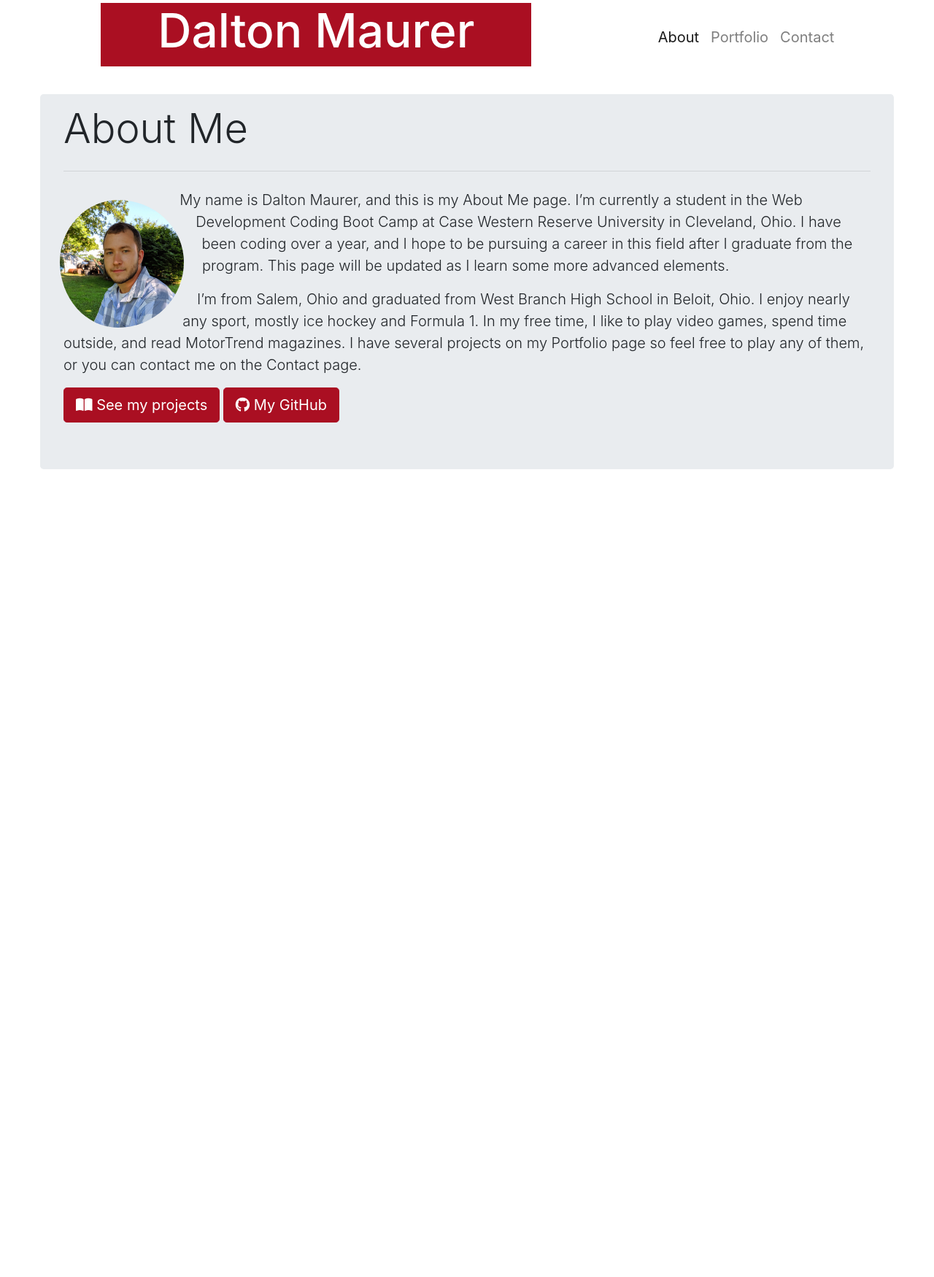
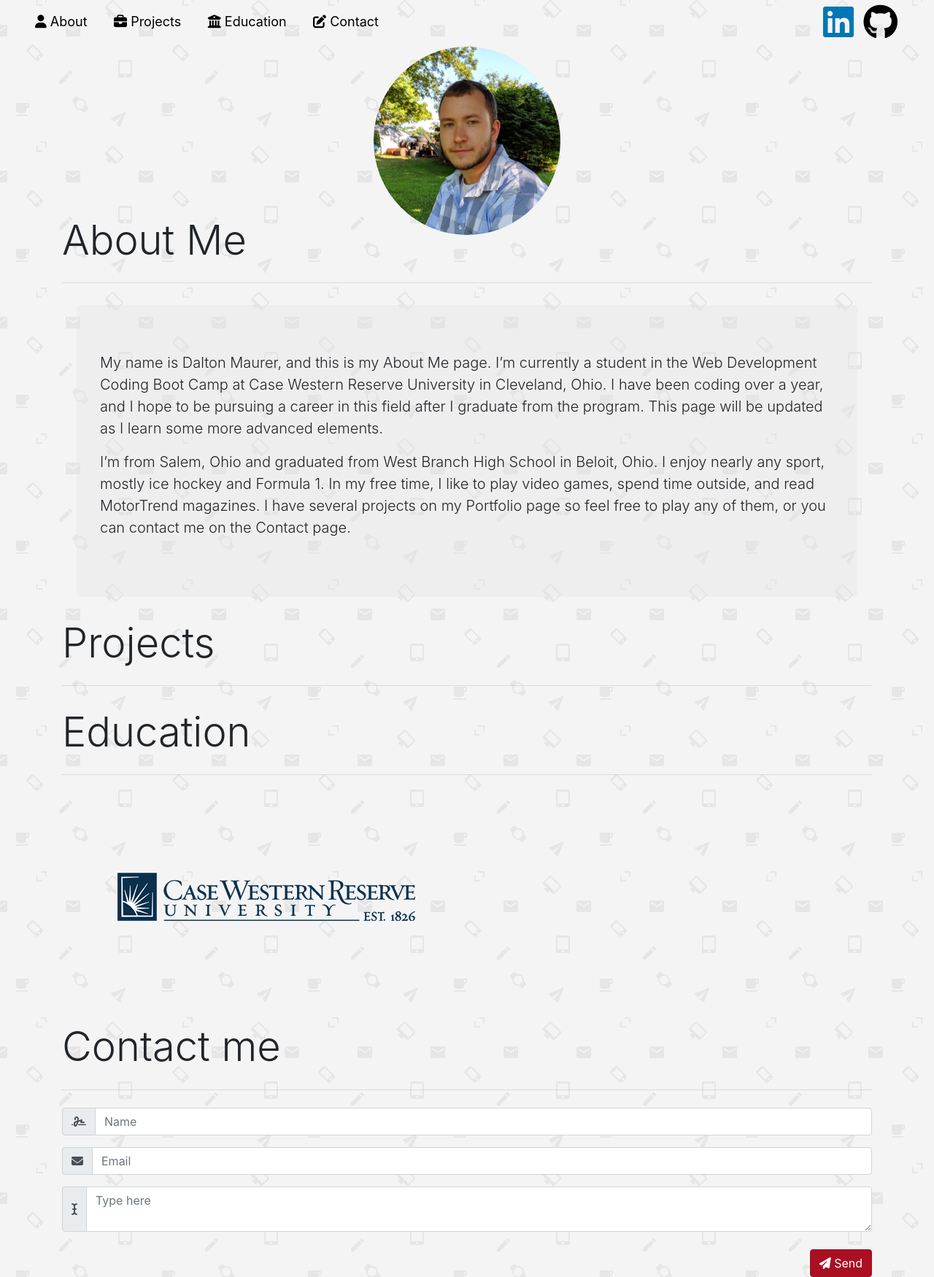
Before and after one commit to dmaurer3394/portfolio-3, a website: page app/public/html/home.html in a window 1280 px wide. Shown: the part 16-1766 px from the top of the page at 73% size. Before the commit the page ends 800 px from the top, so only its background shows below. Drawn offline with nearby package versions, Linux system fonts and the light colour scheme; files that its build step writes are made by us from their sources; no server answers.

Commit message:
major redesign

```diff
--- a/app/public/css/about.css
+++ b/app/public/css/about.css
@@ -1,4 +1,4 @@
-#bio-img {
+/* #bio-img {
   height: 200px;
   width: 200px;
   padding: 15px 10px 10px 20px;
@@ -7,4 +7,115 @@
   shape-outside: circle();
   margin-left: -25px;
   margin-right: 15px;
+} */
+
+body {
+  background-image: url(../images/email-pattern.png);
+  background-repeat: inherit;
+  background-attachment: fixed;
 }
+
+nav {
+  background: none;
+  margin-top: -5rem;
+  min-height: 85px;
+  position: relative;
+  position: fixed;
+  width: 100%;
+  z-index: 20;
+  transition: 0.35s all ease;
+}
+
+ul {
+  list-style: none;
+  padding: 2rem;
+  transition: 0.35s all ease;
+}
+
+li {
+  display: inline-block;
+  color: black;
+  padding: 0 1rem;
+  font-size: 18px;
+}
+
+.scrolled {
+  min-height: 10px;
+  background: #e6e6e6;
+  transition: 0.35s all ease;
+  /* text-align: center; */
+}
+
+.scrolled ul {
+  padding: 1rem 2rem 0rem 2rem;
+  transition: 0.35s all ease;
+}
+
+.scrolled li {
+  padding-right: 68px;
+  /* color: white; */
+  /* transition: 0.2s all ease-in-out; */
+  transition: all ease-in-out;
+  font-size: 20px;
+}
+
+.center {
+  display: block;
+  margin-left: auto;
+  margin-right: auto;
+  margin-top: 5rem;
+  border-radius: 50%;
+  background-clip: content-box;
+  width: 20%;
+}
+
+.linkedIn {
+  color: #0077b5;
+  transition: 0.35s all ease;
+  position: absolute;
+  right: 110px;
+  top: 70px;
+  margin-top: -3rem;
+}
+
+.linkedIn:hover {
+  color: #0077b5;
+}
+
+.scrolled .linkedIn {
+  transition: 0.35s all ease;
+  top: 62px;
+}
+
+.gitHub {
+  color: black;
+  transition: 0.35s all ease;
+  position: absolute;
+  right: 50px;
+  top: 22px;
+}
+
+.gitHub:hover {
+  color: black;
+}
+
+.scrolled .gitHub {
+  transition: 0.35s all ease;
+  top: 14px;
+}
+
+.page-head {
+  /* position: relative; */
+}
+
+.mid-container {
+  margin-bottom: 5rem;
+}
+
+.jumbotron {
+  background-color: rgba(228, 227, 227, 0.39);
+}
+
+#submit {
+  float: right;
+}
--- a/app/public/html/home.html
+++ b/app/public/html/home.html
@@ -2,130 +2,167 @@
 <html lang="en-us">
   <head>
     <meta charset="UTF-8" />
-    <title>About Me</title>
-    <link rel="stylesheet" type="text/css" href="assets/css/reset.css" />
+    <title>Dalton Maurer Portfolio</title>
+    <!-- <link rel="stylesheet" type="text/css" href="assets/css/reset.css" /> -->
+
+    <!-- Linking to Bootstrap -->
     <link
       rel="stylesheet"
       href="https://stackpath.bootstrapcdn.com/bootstrap/4.3.1/css/bootstrap.min.css"
       integrity="sha384-ggOyR0iXCbMQv3Xipma34MD+dH/1fQ784/j6cY/iJTQUOhcWr7x9JvoRxT2MZw1T"
       crossorigin="anonymous"
     />
-    <link
-      rel="canonical"
-      href="https://getbootstrap.com/docs/4.0/examples/sticky-footer/"
+
+    <!-- Bootstrap responsive link -->
+    <meta
+      name="viewport"
+      content="width=device-width, initial-scale=1, shrink-to-fit=no"
     />
+
+    <!-- Linking to personal styling pages -->
     <link rel="stylesheet" type="text/css" href="../css/structure.css" />
     <link rel="stylesheet" type="text/css" href="../css/about.css" />
+
+    <!-- Link to FontAwesome -->
     <script
       src="https://kit.fontawesome.com/557fe3ebab.js"
       crossorigin="anonymous"
     ></script>
 
-    <title>Dalton Maurer Portfolio</title>
+    <script
+      src="https://code.jquery.com/jquery-3.4.1.js"
+      integrity="sha256-WpOohJOqMqqyKL9FccASB9O0KwACQJpFTUBLTYOVvVU="
+      crossorigin="anonymous"
+    ></script>
+
+    <!-- Link to JS file -->
+    <script type="text/javascript" src="../js/app.js"></script>
   </head>
 
+  <a id="top"></a>
   <body>
-    <div class="container-fluid">
-      <div class="content">
-        <div class="content-inside">
     <header>
-            <div class="row">
-              <div class="col-lg-1"></div>
-              <div class="col-sm-12 col-lg-6">
-                <h1 class="red-back">Dalton Maurer</h1>
-              </div>
-              <div class="col-lg-1"></div>
+      <nav>
+        <ul>
+          <a href="#about"
+            ><li id="about-item"><i class="fas fa-user"></i> About</li></a
+          >
+          <a href="#projects"
+            ><li id="projects-item">
+              <i class="fas fa-briefcase"></i> Projects
+            </li></a
+          >
+          <a href="#education"
+            ><li id="education-item">
+              <i class="fas fa-university"></i> Education
+            </li></a
+          >
+          <a href="#contact"
+            ><li id="contact-item"><i class="fas fa-edit"></i> Contact</li></a
+          >
+          <a href="#top"><li id="to-top"></li></a>
+        </ul>
+        <a
+          class="linkedIn"
+          href="https://www.linkedin.com/in/dalton-m-maurer/"
+          role="button"
+          ><i class="fab fa-linkedin fa-3x"></i
+        ></a>
+        <a class="gitHub" href="https://github.com/dmaurer3394" role="button"
+          ><i class="fab fa-github fa-3x"></i
+        ></a>
+      </nav>
+    </header>
 
-              <div class="col-sm-12 col-lg-4 text-center">
-                <nav
-                  class="navbar navbar-top navbar-expand-lg navbar-expand-md navbar-expand-sm navbar-light bg-light text-center"
-                >
-                  <a class="navbar-brand" href="#"></a>
-                  <button
-                    class="navbar-toggler"
-                    type="button"
-                    data-toggle="collapse"
-                    data-target="#navbarSupportedContent"
-                    aria-controls="navbarSupportedContent"
-                    aria-expanded="false"
-                    aria-label="Toggle navigation"
-                  >
-                    <span class="navbar-toggler-icon"></span>
-                  </button>
+    <img class="center" id="bio-img" src="../images/profile.jpg" />
 
-                  <div
-                    class="collapse navbar-collapse text-center"
-                    id="navbarSupportedContent"
-                  >
-                    <ul class="navbar-nav mr-auto">
-                      <li class="nav-item active">
-                        <a class="nav-link" href="/">About</a>
-                      </li>
-                      <li class="nav-item">
-                        <a class="nav-link" href="/portfolio">Portfolio</a>
-                      </li>
-                      <li class="nav-item">
-                        <a class="nav-link" href="/contact">Contact</a>
-                      </li>
-                    </ul>
-                  </div>
-                </nav>
+    <div class="container mid-container">
+      <br />
+      <h1 id="about" class="display-4 page-head">About Me</h1>
+      <hr class="my-4" />
+      <div class="jumbotron">
+        <p class="lead">
+          My name is Dalton Maurer, and this is my About Me page. I’m currently
+          a student in the Web Development Coding Boot Camp at Case Western
+          Reserve University in Cleveland, Ohio. I have been coding over a year,
+          and I hope to be pursuing a career in this field after I graduate from
+          the program. This page will be updated as I learn some more advanced
+          elements.
+        </p>
+        <p class="lead">
+          I’m from Salem, Ohio and graduated from West Branch High School in
+          Beloit, Ohio. I enjoy nearly any sport, mostly ice hockey and Formula
+          1. In my free time, I like to play video games, spend time outside,
+          and read MotorTrend magazines. I have several projects on my Portfolio
+          page so feel free to play any of them, or you can contact me on the
+          Contact page.
+        </p>
       </div>
     </div>
-          </header>
-
-          <div>
-            <div class="jumbotron">
-              <h1 class="display-4 page-head">About Me</h1>
+    <div class="container mid-container">
+      <h1 id="projects" class="display-4 page-head">Projects</h1>
       <hr class="my-4" />
-              <img id="bio-img" src="../images/profile.jpg" />
-              <p class="lead">
-                My name is Dalton Maurer, and this is my About Me page. I’m
-                currently a student in the Web Development Coding Boot Camp at
-                Case Western Reserve University in Cleveland, Ohio. I have been
-                coding over a year, and I hope to be pursuing a career in this
-                field after I graduate from the program. This page will be
-                updated as I learn some more advanced elements.
-              </p>
-              <p class="lead">
-                I’m from Salem, Ohio and graduated from West Branch High School
-                in Beloit, Ohio. I enjoy nearly any sport, mostly ice hockey and
-                Formula 1. In my free time, I like to play video games, spend
-                time outside, and read MotorTrend magazines. I have several
-                projects on my Portfolio page so feel free to play any of them,
-                or you can contact me on the Contact page.
-              </p>
-              <a class="btn btn-info btn-lg" href="/portfolio" role="button"
-                ><i class="fas fa-book-open"></i> See my projects</a
-              >
-              <a
-                class="btn btn-info btn-lg"
-                href="https://github.com/dmaurer3394"
-                role="button"
-                ><i class="fab fa-github"></i> My GitHub</a
-              >
+      <div id="projects"></div>
     </div>
+    <div class="container mid-container">
+      <h1 id="education" class="display-4 page-head">Education</h1>
+      <hr class="my-4" />
+      <img
+        src="../images/case_western.png"
+        alt="Case Western Reserve University"
+      />
     </div>
+    <div class="container">
+      <h1 id="contact" class="display-4 page-head">Contact me</h1>
+      <hr class="my-4" />
+      <div class="input-group mb-3">
+        <div class="input-group-prepend">
+          <span class="input-group-text" id="basic-addon1"
+            ><i class="fas fa-signature"></i
+          ></span>
         </div>
+        <input
+          type="text"
+          id="name"
+          class="form-control"
+          placeholder="Name"
+          aria-label="Username"
+          aria-describedby="basic-addon1"
+        />
       </div>
+      <div class="input-group mb-3">
+        <div class="input-group-prepend">
+          <span class="input-group-text" id="basic-addon2"
+            ><i class="fas fa-envelope"></i
+          ></span>
+        </div>
+        <input
+          type="text"
+          id="email"
+          class="form-control"
+          placeholder="Email"
+          aria-label="Username"
+          aria-describedby="basic-addon1"
+        />
       </div>
 
-    <!-- <div class="navbar navbar-inverse navbar-fixed-bottom"></div> -->
-
-    <script
-      src="https://code.jquery.com/jquery-3.3.1.slim.min.js"
-      integrity="sha384-q8i/X+965DzO0rT7abK41JStQIAqVgRVzpbzo5smXKp4YfRvH+8abtTE1Pi6jizo"
-      crossorigin="anonymous"
-    ></script>
-    <script
-      src="https://cdnjs.cloudflare.com/ajax/libs/popper.js/1.14.7/umd/popper.min.js"
-      integrity="sha384-UO2eT0CpHqdSJQ6hJty5KVphtPhzWj9WO1clHTMGa3JDZwrnQq4sF86dIHNDz0W1"
-      crossorigin="anonymous"
-    ></script>
-    <script
-      src="https://stackpath.bootstrapcdn.com/bootstrap/4.3.1/js/bootstrap.min.js"
-      integrity="sha384-JjSmVgyd0p3pXB1rRibZUAYoIIy6OrQ6VrjIEaFf/nJGzIxFDsf4x0xIM+B07jRM"
-      crossorigin="anonymous"
-    ></script>
+      <div class="input-group">
+        <div class="input-group-prepend">
+          <span class="input-group-text" id="basic-addon3"
+            ><i class="fas fa-i-cursor"></i
+          ></span>
+        </div>
+        <textarea
+          id="message"
+          class="form-control"
+          aria-label="With textarea"
+          placeholder="Type here"
+        ></textarea>
+      </div>
+      <br />
+      <button type="button" class="btn btn-primary" id="submit">
+        <i class="fas fa-paper-plane"></i> Send
+      </button>
+    </div>
   </body>
 </html>
--- a/app/public/js/app.js
+++ b/app/public/js/app.js
@@ -0,0 +1,117 @@
+$(function() {
+  $(window).scroll(function() {
+    if ($(window).scrollTop() >= 100) {
+      $("nav").addClass("scrolled");
+      $("#about-item").html("<i class='fas fa-user'></i>");
+      $("#projects-item").html("<i class='fas fa-briefcase'></i>");
+      $("#education-item").html("<i class='fas fa-university'></i>");
+      $("#contact-item").html("<i class='fas fa-edit'></i>");
+      $("#to-top")
+        .show()
+        .html("<i class='fas fa-angle-double-up'></i>");
+      $(".linkedIn").html("<i class='fab fa-linkedin fa-2x'></i>");
+      $(".gitHub").html("<i class='fab fa-github fa-2x'></i>");
+    } else {
+      $("nav").removeClass("scrolled");
+      $("#about-item").html("<i class='fas fa-user'></i> About");
+      $("#projects-item").html("<i class='fas fa-briefcase'></i> Projects");
+      $("#education-item").html("<i class='fas fa-university'></i> Education");
+      $("#contact-item").html("<i class='fas fa-edit'></i> Contact");
+      $("#to-top").hide();
+      $(".linkedIn").html("<i class='fab fa-linkedin fa-3x'></i>");
+      $(".gitHub").html("<i class='fab fa-github fa-3x'></i>");
+    }
+  });
+
+  getProjects = () => {
+    $.get("/api/projects").then(res => {
+      const projectArray = res;
+
+      projectArray.forEach(i => {
+        const projectCard = `
+        <div class="card mb-3 shadow-sm p-3 bg-white rounded">
+          <div class="row no-gutters">
+            <div class="col-md-4">
+              <img src="${i.picture}" class="card-img" alt="${i.name}">
+            </div>
+            <div class="col-md-8">
+              <div class="card-body">
+                <h2 class="card-title">${i.name}</h2>
+                <hr/>
+                <p class="card-text">${i.description}</p>
+                <a href="${i.link}" target="_blank"><button id="go" class="btn btn-primary">See More</button></a>
+              </div>
+            </div>
+          </div>
+        </div>
+        `;
+
+        $("#projects").append(projectCard);
+      });
+    });
+  };
+
+  $("#submit").on("click", function(event) {
+    event.preventDefault();
+
+    var messageToMe = {
+      name: $("#name")
+        .val()
+        .trim(),
+      email: $("#email")
+        .val()
+        .trim(),
+      message: $("#message")
+        .val()
+        .trim()
+    };
+
+    console.log(messageToMe);
+  });
+
+  // Select all links with hashes
+  $('a[href*="#"]')
+    // Remove links that don't actually link to anything
+    .not('[href="#"]')
+    .not('[href="#0"]')
+    .click(function(event) {
+      // On-page links
+      if (
+        location.pathname.replace(/^\//, "") ==
+          this.pathname.replace(/^\//, "") &&
+        location.hostname == this.hostname
+      ) {
+        // Figure out element to scroll to
+        var target = $(this.hash);
+        target = target.length
+          ? target
+          : $("[name=" + this.hash.slice(1) + "]");
+        // Does a scroll target exist?
+        if (target.length) {
+          // Only prevent default if animation is actually gonna happen
+          event.preventDefault();
+          $("html, body").animate(
+            {
+              scrollTop: target.offset().top
+            },
+            1000,
+            function() {
+              // Callback after animation
+              // Must change focus!
+              var $target = $(target);
+              $target.focus();
+              if ($target.is(":focus")) {
+                // Checking if the target was focused
+                return false;
+              } else {
+                $target.attr("tabindex", "-1"); // Adding tabindex for elements not focusable
+                $target.focus(); // Set focus again
+              }
+            }
+          );
+        }
+      }
+    });
+
+  getProjects();
+});
--- a/server.js
+++ b/server.js
@@ -1,14 +1,17 @@
 var express = require("express");
 
 var PORT = process.env.PORT || 8080;
+var db = require("./app/models");
 
 var app = express();
 app.use(express.urlencoded({ extended: true }));
 app.use(express.json());
 app.use(express.static("app/public"));
 
+require("./app/routes/api-routes.js")(app);
 require("./app/routes/html-routes.js")(app);
 
+db.sequelize.sync().then(function() {
   app.listen(PORT, function() {
     console.log(
       "==> 🌎  Listening on port %s. Visit http://localhost:%s/ in your browser.",
@@ -16,3 +19,4 @@ app.listen(PORT, function() {
       PORT
     );
   });
+});
```
Also changed, not shown: app/config/config.js (added, +22 -0 lines), app/data/projects.js (added, +46 -0 lines), app/models/index.js (added, +42 -0 lines), app/models/message.js (added, +18 -0 lines), app/routes/api-routes.js (added, +7 -0 lines), package.json (+7 -1 lines), README.md (renamed from app/README.md), app/public/images/case_western.png (added), app/public/images/email-pattern.png (added), 3 other files. Lines whose indentation alone changed are shown as unchanged.
